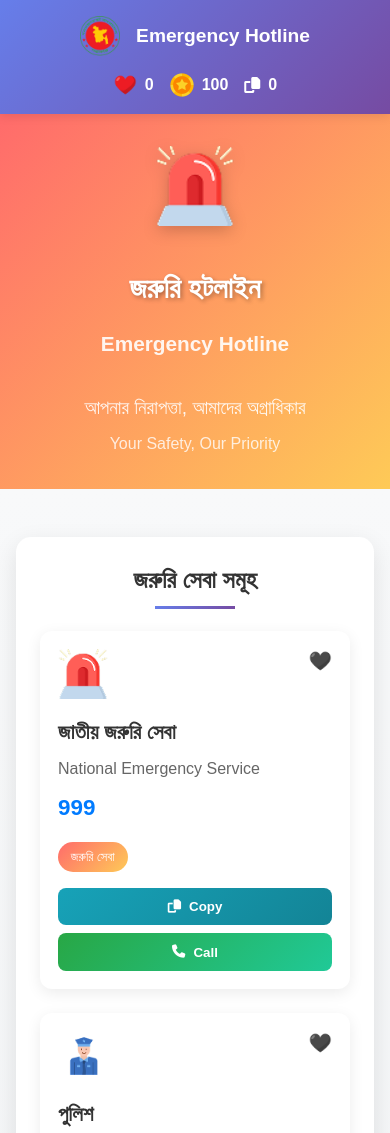
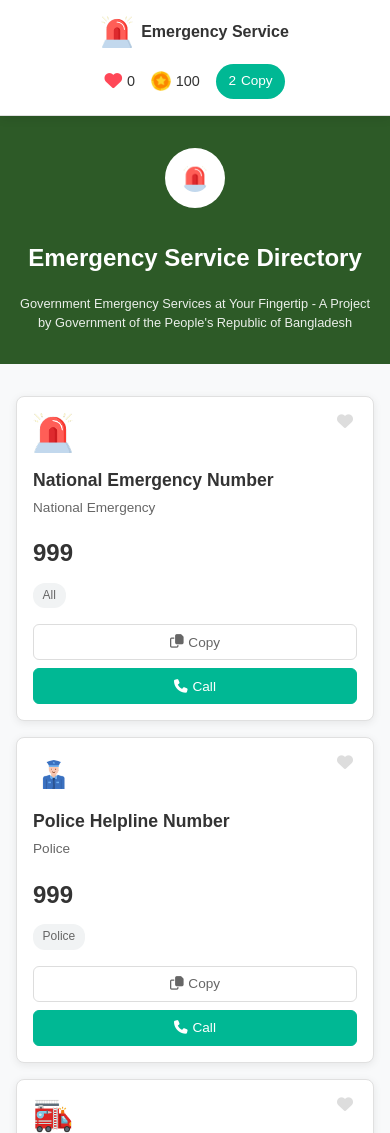
Before and after one commit to nafim1122/Emergency-Hotline, a plain HTML site: page index.html in a window 390 px wide. Shown: the top 1133 px of the page. Drawn offline with Linux system fonts and the light colour scheme.

Commit message:
feat: Update design to match Figma specifications - white navbar, green hero, 9 emergency services with correct numbers

```diff
--- a/index.html
+++ b/index.html
@@ -12,21 +12,21 @@
     <nav class="navbar">
         <div class="nav-container">
             <div class="nav-left">
-                <img src="assets/logo.png" alt="Logo" class="logo">
-                <span class="website-name">Emergency Hotline</span>
+                <img src="assets/emergency.png" alt="Emergency Logo" class="logo">
+                <span class="website-name">Emergency Service</span>
             </div>
             <div class="nav-right">
                 <div class="nav-item">
-                    <img src="assets/heart.png" alt="Heart" class="nav-icon">
+                    <i class="fas fa-heart heart-counter"></i>
                     <span id="heartCount">0</span>
                 </div>
                 <div class="nav-item">
                     <img src="assets/coin.png" alt="Coin" class="nav-icon">
                     <span id="coinCount">100</span>
                 </div>
-                <div class="nav-item">
-                    <i class="fas fa-copy"></i>
-                    <span id="copyCount">0</span>
+                <div class="nav-item copy-counter">
+                    <span id="copyCount">2</span>
+                    <span class="copy-text">Copy</span>
                 </div>
             </div>
         </div>
@@ -35,11 +35,9 @@
     <!-- Hero Section -->
     <section class="hero-section">
         <div class="hero-content">
-            <img src="assets/emergency.png" alt="Emergency Logo" class="hero-logo">
-            <h1 class="hero-title">জরুরি হটলাইন</h1>
-            <h2 class="hero-title-en">Emergency Hotline</h2>
-            <p class="hero-slogan">আপনার নিরাপত্তা, আমাদের অগ্রাধিকার</p>
-            <p class="hero-slogan-en">Your Safety, Our Priority</p>
+            <img src="assets/emergency.png" alt="Bangladesh Emblem" class="hero-logo">
+            <h1 class="hero-title">Emergency Service Directory</h1>
+            <p class="hero-subtitle">Government Emergency Services at Your Fingertip - A Project by Government of the People's Republic of Bangladesh</p>
         </div>
     </section>
 
@@ -48,7 +46,6 @@
         <div class="main-container">
             <!-- Emergency Cards Section -->
             <div class="cards-section">
-                <h2 class="section-title">জরুরি সেবা সমূহ</h2>
                 <div class="cards-grid" id="cardsGrid">
                     <!-- Cards will be generated dynamically -->
                 </div>
@@ -58,12 +55,11 @@
             <div class="history-section">
                 <div class="history-header">
                     <div class="history-title">
-                        <i class="fas fa-history"></i>
+                        <i class="fas fa-phone"></i>
                         <h3>Call History</h3>
                     </div>
                     <button class="clear-history-btn" id="clearHistoryBtn">
-                        <i class="fas fa-trash"></i>
-                        Clear History
+                        Clear
                     </button>
                 </div>
                 <div class="history-content" id="historyContent">
--- a/script.js
+++ b/script.js
@@ -1,59 +1,83 @@
-// Emergency services data
+// Emergency services data based on Figma design
 const emergencyServices = [
     {
         id: 1,
-        name: "জাতীয় জরুরি সেবা",
-        nameEn: "National Emergency Service",
+        name: "National Emergency Number",
+        nameEn: "National Emergency",
         number: "999",
-        category: "জরুরি সেবা",
+        category: "All",
         icon: "assets/emergency.png"
     },
     {
         id: 2,
-        name: "পুলিশ",
+        name: "Police Helpline Number",
         nameEn: "Police",
-        number: "100",
-        category: "আইন শৃঙ্খলা",
+        number: "999",
+        category: "Police",
         icon: "assets/police.png"
     },
     {
         id: 3,
-        name: "ফায়ার সার্ভিস",
+        name: "Fire Service Number",
         nameEn: "Fire Service",
-        number: "101",
-        category: "দমকল বাহিনী",
+        number: "999",
+        category: "Fire",
         icon: "assets/fire-service.png"
     },
     {
         id: 4,
-        name: "অ্যাম্বুলেন্স সেবা",
-        nameEn: "Ambulance Service",
-        number: "102",
-        category: "স্বাস্থ্য সেবা",
+        name: "Ambulance Service",
+        nameEn: "Ambulance",
+        number: "1994-999999",
+        category: "Health",
         icon: "assets/ambulance.png"
     },
     {
         id: 5,
-        name: "রেলওয়ে পুলিশ",
-        nameEn: "Railway Police",
-        number: "1717",
-        category: "রেল নিরাপত্তা",
-        icon: "assets/Bangladesh-Railway.png"
+        name: "Women & Child Helpline",
+        nameEn: "Women & Child Helpline",
+        number: "109",
+        category: "Help",
+        icon: "assets/emergency.png"
     },
     {
         id: 6,
-        name: "ব্র্যাক জরুরি সেবা",
-        nameEn: "BRAC Emergency",
-        number: "16263",
-        category: "এনজিও সেবা",
+        name: "Anti-Corruption Helpline",
+        nameEn: "Anti-Corruption",
+        number: "106",
+        category: "Govt.",
+        icon: "assets/emergency.png"
+    },
+    {
+        id: 7,
+        name: "Electricity Helpline",
+        nameEn: "Electricity Outage",
+        number: "16216",
+        category: "Electricity",
+        icon: "assets/emergency.png"
+    },
+    {
+        id: 8,
+        name: "Brac Helpline",
+        nameEn: "Brac",
+        number: "16445",
+        category: "NGO",
         icon: "assets/brac.png"
+    },
+    {
+        id: 9,
+        name: "Bangladesh Railway Helpline",
+        nameEn: "Bangladesh Railway",
+        number: "163",
+        category: "Travel",
+        icon: "assets/Bangladesh-Railway.png"
     }
 ];
 
 // Global variables
 let heartCount = 0;
 let coinCount = 100;
-let copyCount = 0;
+let copyCount = 2; // Starting with 2 as shown in design
 let callHistory = [];
 
 // DOM elements
@@ -88,7 +112,7 @@ function createEmergencyCard(service) {
     card.innerHTML = `
         <div class="card-header">
             <img src="${service.icon}" alt="${service.name}" class="card-icon">
-            <img src="assets/heart.png" alt="Heart" class="heart-icon" data-service-id="${service.id}">
+            <i class="fas fa-heart heart-icon" data-service-id="${service.id}"></i>
         </div>
         <div class="card-content">
             <h3>${service.name}</h3>
@@ -98,7 +122,7 @@ function createEmergencyCard(service) {
         </div>
         <div class="card-buttons">
             <button class="card-button copy-btn" data-service-id="${service.id}">
-                <i class="fas fa-copy"></i>
+                <i class="far fa-copy"></i>
                 Copy
             </button>
             <button class="card-button call-btn" data-service-id="${service.id}">
--- a/styles.css
+++ b/styles.css
@@ -13,12 +13,13 @@ body {
 
 /* Navbar Styles */
 .navbar {
-    background: linear-gradient(135deg, #667eea 0%, #764ba2 100%);
+    background: white;
     padding: 1rem 0;
     box-shadow: 0 2px 10px rgba(0, 0, 0, 0.1);
     position: sticky;
     top: 0;
     z-index: 1000;
+    border-bottom: 1px solid #e0e0e0;
 }
 
 .nav-container {
@@ -33,45 +34,59 @@ body {
 .nav-left {
     display: flex;
     align-items: center;
-    gap: 1rem;
+    gap: 0.5rem;
 }
 
 .logo {
-    width: 40px;
-    height: 40px;
+    width: 32px;
+    height: 32px;
     object-fit: contain;
 }
 
 .website-name {
-    color: white;
-    font-size: 1.5rem;
-    font-weight: bold;
+    color: #333;
+    font-size: 1.2rem;
+    font-weight: 600;
 }
 
 .nav-right {
     display: flex;
     align-items: center;
-    gap: 2rem;
+    gap: 1.5rem;
 }
 
 .nav-item {
     display: flex;
     align-items: center;
-    gap: 0.5rem;
-    color: white;
-    font-weight: bold;
+    gap: 0.3rem;
+    color: #333;
+    font-weight: 500;
+    font-size: 0.9rem;
+}
+
+.heart-counter {
+    color: #ff4757;
+    font-size: 1.1rem;
 }
 
 .nav-icon {
-    width: 24px;
-    height: 24px;
+    width: 20px;
+    height: 20px;
     object-fit: contain;
+}
+
+.copy-counter {
+    background: #00b894;
+    color: white;
+    padding: 0.4rem 0.8rem;
+    border-radius: 20px;
+    font-size: 0.85rem;
 }
 
 /* Hero Section */
 .hero-section {
-    background: linear-gradient(135deg, #ff6b6b 0%, #feca57 100%);
-    padding: 4rem 2rem;
+    background: #2d5a27;
+    padding: 3rem 2rem;
     text-align: center;
     color: white;
 }
@@ -82,43 +97,35 @@ body {
 }
 
 .hero-logo {
-    width: 100px;
-    height: 100px;
+    width: 80px;
+    height: 80px;
     object-fit: contain;
-    margin-bottom: 2rem;
-    filter: drop-shadow(0 4px 8px rgba(0, 0, 0, 0.2));
+    margin-bottom: 1.5rem;
+    background: white;
+    border-radius: 50%;
+    padding: 1rem;
 }
 
 .hero-title {
-    font-size: 3rem;
+    font-size: 2.2rem;
     font-weight: bold;
     margin-bottom: 1rem;
-    text-shadow: 2px 2px 4px rgba(0, 0, 0, 0.3);
+    color: white;
 }
 
-.hero-title-en {
-    font-size: 2rem;
-    font-weight: 600;
-    margin-bottom: 2rem;
+.hero-subtitle {
+    font-size: 1rem;
     opacity: 0.9;
-}
-
-.hero-slogan {
-    font-size: 1.2rem;
-    margin-bottom: 0.5rem;
-    opacity: 0.9;
-}
-
-.hero-slogan-en {
-    font-size: 1rem;
-    opacity: 0.8;
+    line-height: 1.5;
+    max-width: 600px;
+    margin: 0 auto;
 }
 
 /* Main Section */
 .main-section {
-    padding: 3rem 0;
-    background: linear-gradient(to bottom, #f8f9fa 0%, #e9ecef 100%);
-    min-height: calc(100vh - 400px);
+    padding: 2rem 0;
+    background: #f8f9fa;
+    min-height: calc(100vh - 300px);
 }
 
 .main-container {
@@ -126,58 +133,38 @@ body {
     margin: 0 auto;
     padding: 0 2rem;
     display: grid;
-    grid-template-columns: 2fr 1fr;
-    gap: 3rem;
+    grid-template-columns: 1fr 300px;
+    gap: 2rem;
 }
 
 /* Cards Section */
 .cards-section {
-    background: white;
-    border-radius: 15px;
-    padding: 2rem;
-    box-shadow: 0 8px 25px rgba(0, 0, 0, 0.1);
-}
-
-.section-title {
-    text-align: center;
-    font-size: 2rem;
-    margin-bottom: 2rem;
-    color: #333;
-    position: relative;
-}
-
-.section-title::after {
-    content: '';
-    position: absolute;
-    bottom: -10px;
-    left: 50%;
-    transform: translateX(-50%);
-    width: 80px;
-    height: 3px;
-    background: linear-gradient(135deg, #667eea 0%, #764ba2 100%);
+    background: transparent;
+    border-radius: 0;
+    padding: 0;
+    box-shadow: none;
 }
 
 .cards-grid {
     display: grid;
-    grid-template-columns: repeat(auto-fit, minmax(300px, 1fr));
+    grid-template-columns: repeat(3, 1fr);
     gap: 1.5rem;
 }
 
 /* Emergency Card Styles */
 .emergency-card {
     background: white;
-    border-radius: 12px;
+    border-radius: 8px;
     padding: 1.5rem;
-    box-shadow: 0 4px 15px rgba(0, 0, 0, 0.08);
-    border: 2px solid transparent;
+    box-shadow: 0 2px 8px rgba(0, 0, 0, 0.08);
+    border: 1px solid #e0e0e0;
     transition: all 0.3s ease;
     position: relative;
 }
 
 .emergency-card:hover {
-    transform: translateY(-5px);
-    box-shadow: 0 8px 25px rgba(0, 0, 0, 0.15);
-    border-color: #667eea;
+    transform: translateY(-2px);
+    box-shadow: 0 4px 16px rgba(0, 0, 0, 0.12);
 }
 
 .card-header {
@@ -188,53 +175,55 @@ body {
 }
 
 .card-icon {
-    width: 50px;
-    height: 50px;
+    width: 40px;
+    height: 40px;
     object-fit: contain;
 }
 
 .heart-icon {
-    width: 24px;
-    height: 24px;
+    width: 20px;
+    height: 20px;
     cursor: pointer;
     transition: transform 0.2s ease;
-    filter: grayscale(100%);
+    color: #ddd;
 }
 
 .heart-icon:hover {
-    transform: scale(1.2);
+    transform: scale(1.1);
 }
 
 .heart-icon.liked {
-    filter: none;
+    color: #ff4757;
 }
 
 .card-content h3 {
-    font-size: 1.3rem;
-    margin-bottom: 0.5rem;
+    font-size: 1.1rem;
+    font-weight: 600;
+    margin-bottom: 0.3rem;
     color: #333;
+    line-height: 1.3;
 }
 
 .card-content .service-name-en {
-    font-size: 1rem;
+    font-size: 0.85rem;
     color: #666;
-    margin-bottom: 0.5rem;
+    margin-bottom: 1rem;
 }
 
 .card-content .phone-number {
-    font-size: 1.4rem;
+    font-size: 1.5rem;
     font-weight: bold;
-    color: #007bff;
-    margin-bottom: 1rem;
+    color: #333;
+    margin-bottom: 0.5rem;
 }
 
 .category-badge {
     display: inline-block;
-    background: linear-gradient(135deg, #ff6b6b 0%, #feca57 100%);
-    color: white;
-    padding: 0.3rem 0.8rem;
-    border-radius: 20px;
-    font-size: 0.8rem;
+    background: #f1f3f4;
+    color: #666;
+    padding: 0.2rem 0.6rem;
+    border-radius: 12px;
+    font-size: 0.75rem;
     font-weight: 500;
     margin-bottom: 1rem;
 }
@@ -246,54 +235,59 @@ body {
 
 .card-button {
     flex: 1;
-    padding: 0.7rem 1rem;
-    border: none;
-    border-radius: 8px;
-    font-weight: 600;
+    padding: 0.6rem 1rem;
+    border: 1px solid #ddd;
+    border-radius: 6px;
+    font-weight: 500;
+    font-size: 0.85rem;
     cursor: pointer;
-    transition: all 0.3s ease;
+    transition: all 0.2s ease;
     display: flex;
     align-items: center;
     justify-content: center;
-    gap: 0.5rem;
+    gap: 0.3rem;
 }
 
 .copy-btn {
-    background: linear-gradient(135deg, #17a2b8 0%, #138496 100%);
-    color: white;
+    background: white;
+    color: #666;
 }
 
 .copy-btn:hover {
-    transform: translateY(-2px);
-    box-shadow: 0 4px 12px rgba(23, 162, 184, 0.3);
+    background: #f8f9fa;
+    border-color: #ccc;
 }
 
 .call-btn {
-    background: linear-gradient(135deg, #28a745 0%, #20c997 100%);
+    background: #00b894;
     color: white;
+    border-color: #00b894;
 }
 
 .call-btn:hover {
-    transform: translateY(-2px);
-    box-shadow: 0 4px 12px rgba(40, 167, 69, 0.3);
+    background: #00a085;
+    border-color: #00a085;
 }
 
 /* History Section */
 .history-section {
     background: white;
-    border-radius: 15px;
-    padding: 2rem;
-    box-shadow: 0 8px 25px rgba(0, 0, 0, 0.1);
+    border-radius: 8px;
+    padding: 1.5rem;
+    box-shadow: 0 2px 8px rgba(0, 0, 0, 0.08);
+    border: 1px solid #e0e0e0;
     height: fit-content;
+    position: sticky;
+    top: 100px;
 }
 
 .history-header {
     display: flex;
     justify-content: space-between;
     align-items: center;
-    margin-bottom: 1.5rem;
+    margin-bottom: 1rem;
     padding-bottom: 1rem;
-    border-bottom: 2px solid #eee;
+    border-bottom: 1px solid #eee;
 }
 
 .history-title {
@@ -303,78 +297,97 @@ body {
 }
 
 .history-title h3 {
-    font-size: 1.5rem;
+    font-size: 1.1rem;
     color: #333;
+    font-weight: 600;
 }
 
 .history-title i {
-    color: #667eea;
-    font-size: 1.3rem;
+    color: #666;
+    font-size: 1rem;
 }
 
 .clear-history-btn {
-    background: linear-gradient(135deg, #dc3545 0%, #c82333 100%);
+    background: #00b894;
     color: white;
     border: none;
-    padding: 0.5rem 1rem;
-    border-radius: 8px;
+    padding: 0.4rem 0.8rem;
+    border-radius: 16px;
     cursor: pointer;
-    font-weight: 600;
-    transition: all 0.3s ease;
-    display: flex;
-    align-items: center;
-    gap: 0.5rem;
+    font-weight: 500;
+    font-size: 0.8rem;
+    transition: all 0.2s ease;
 }
 
 .clear-history-btn:hover {
-    transform: translateY(-2px);
-    box-shadow: 0 4px 12px rgba(220, 53, 69, 0.3);
+    background: #00a085;
 }
 
 .history-content {
-    max-height: 400px;
+    max-height: 300px;
     overflow-y: auto;
 }
 
 .history-item {
     background: #f8f9fa;
-    border-radius: 8px;
-    padding: 1rem;
-    margin-bottom: 1rem;
-    border-left: 4px solid #667eea;
+    border-radius: 6px;
+    padding: 0.8rem;
+    margin-bottom: 0.8rem;
+    border-left: 3px solid #00b894;
 }
 
 .history-item h4 {
     color: #333;
-    margin-bottom: 0.5rem;
+    margin-bottom: 0.3rem;
+    font-size: 0.9rem;
+    font-weight: 600;
 }
 
 .history-item p {
     color: #666;
-    margin-bottom: 0.3rem;
+    margin-bottom: 0.2rem;
+    font-size: 0.8rem;
 }
 
 .history-item .call-time {
-    color: #28a745;
-    font-size: 0.9rem;
+    color: #00b894;
+    font-size: 0.75rem;
     font-weight: 500;
 }
 
 .no-history {
     text-align: center;
-    color: #666;
+    color: #999;
     font-style: italic;
-    padding: 2rem;
+    padding: 2rem 1rem;
+    font-size: 0.9rem;
 }
 
 /* Responsive Design */
+@media (max-width: 1024px) {
+    .main-container {
+        grid-template-columns: 1fr;
+        gap: 2rem;
+    }
+
+    .cards-grid {
+        grid-template-columns: repeat(2, 1fr);
+    }
+
+    .history-section {
+        position: static;
+    }
+}
+
 @media (max-width: 768px) {
     .nav-container {
         padding: 0 1rem;
+        flex-direction: column;
+        gap: 1rem;
     }
 
     .website-name {
-        font-size: 1.2rem;
+        font-size: 1rem;
     }
 
     .nav-right {
@@ -386,70 +399,54 @@ body {
     }
 
     .hero-title {
-        font-size: 2rem;
+        font-size: 1.8rem;
     }
 
-    .hero-title-en {
-        font-size: 1.5rem;
+    .hero-subtitle {
+        font-size: 0.9rem;
     }
 
     .main-container {
-        grid-template-columns: 1fr;
-        gap: 2rem;
         padding: 0 1rem;
     }
 
     .cards-grid {
         grid-template-columns: 1fr;
+        gap: 1rem;
     }
 
     .emergency-card {
         padding: 1rem;
     }
 
+    .history-section {
+        padding: 1rem;
+    }
+}
+
+@media (max-width: 480px) {
+    .hero-logo {
+        width: 60px;
+        height: 60px;
+    }
+
+    .hero-title {
+        font-size: 1.5rem;
+    }
+
+    .hero-subtitle {
+        font-size: 0.8rem;
+    }
+
     .card-buttons {
         flex-direction: column;
+        gap: 0.5rem;
     }
 
     .history-header {
         flex-direction: column;
-        gap: 1rem;
+        gap: 0.5rem;
         align-items: stretch;
-    }
-}
-
-@media (max-width: 480px) {
-    .nav-container {
-        flex-direction: column;
-        gap: 1rem;
-        text-align: center;
-    }
-
-    .nav-left,
-    .nav-right {
-        justify-content: center;
-    }
-
-    .hero-logo {
-        width: 80px;
-        height: 80px;
-    }
-
-    .hero-title {
-        font-size: 1.8rem;
-    }
-
-    .hero-title-en {
-        font-size: 1.3rem;
-    }
-
-    .section-title {
-        font-size: 1.5rem;
-    }
-
-    .cards-section,
-    .history-section {
-        padding: 1.5rem;
     }
 }
 
```
